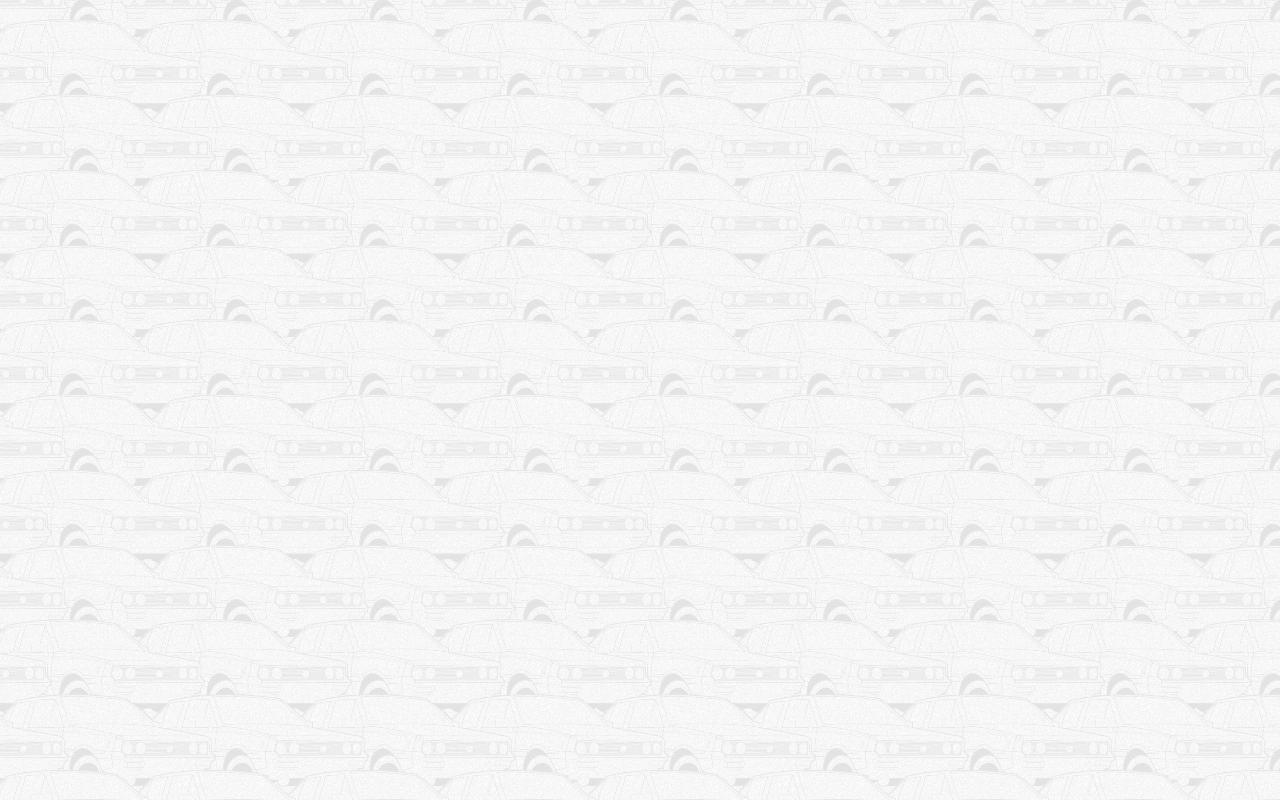
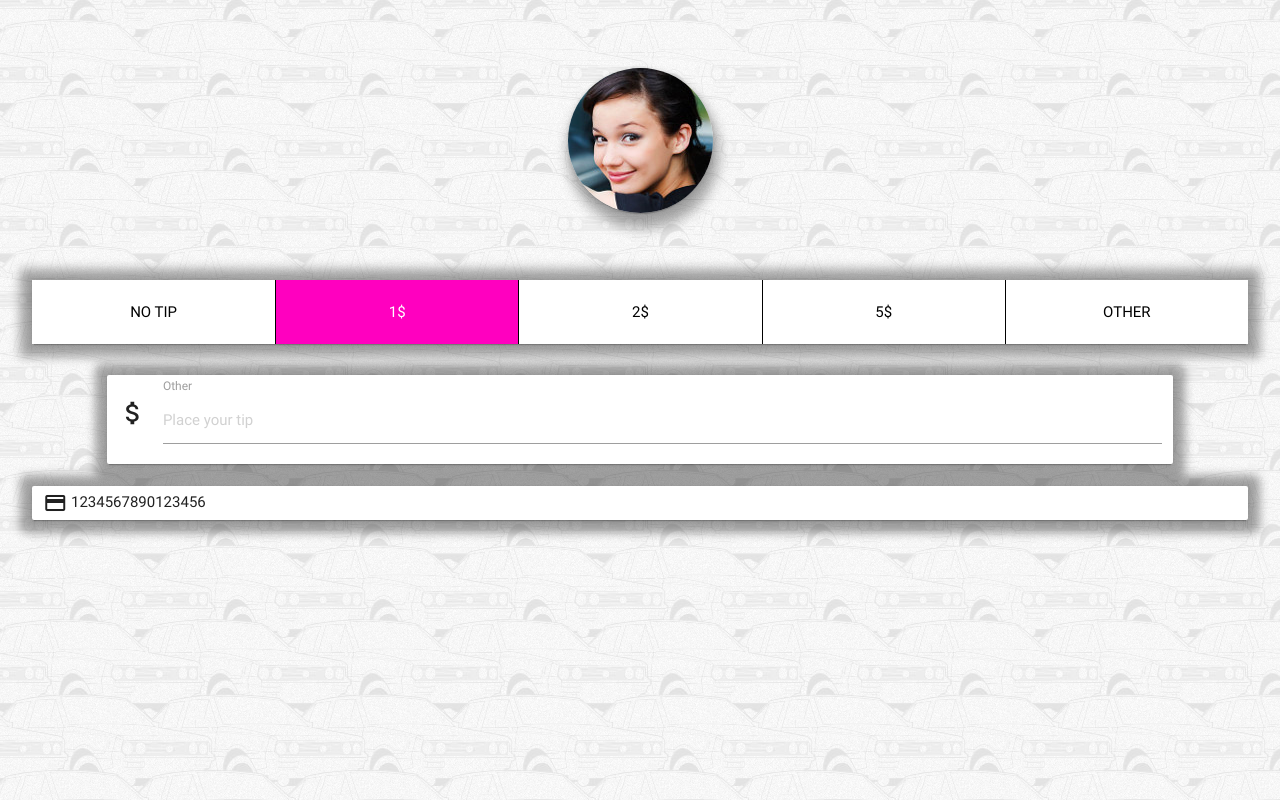
Before and after one commit to guilleCM/Cotxox_app, a Flask app: page /payment in a window 1280 px wide. Run offline with Flask 2, Linux system fonts and the light colour scheme; a user stored in the database is signed in; some libraries are stand-ins or nearby versions.

Commit message:
iniciada vista payment.html

```diff
--- a/templates/vertical/payment.html
+++ b/templates/vertical/payment.html
@@ -1,7 +1,92 @@
 {% extends "/vertical/base.html" %}
 
 {% block content_navigation %}
-
+	<style>
+		.tip {
+			height: 10%;
+		}
+		.full-height {
+			height: 100%;
+		}
+		.bordered {
+			border-style: outset;
+		}
+		.tip-item {
+			width: 20%;
+		}
+		.border-item {
+			border-left-style: solid;
+			border-left-width: 1px;
+		}
+		.tip-container {
+			height: 10%;
+			width: 95%;
+			margin-left: 2.5%;
+		}
+		nav ul li.active {
+			background-color: #ff00bf;
+			color: white;
+			border-color: black;
+		}
+		nav {
+			box-shadow: 0px 1px 10px 12px rgba(0,0,0,0.35), 0 1px 5px 0 rgba(0,0,0,0.12), 0 3px 1px -2px rgba(0,0,0,0.2);
+			background-color: white;
+			color: black;
+		}
+		nav li:hover {
+			background-color: #ff00bf;
+			color: white;
+			border-color: black;
+		}
+		img {
+			box-shadow: 3px 12px 13px 3px rgba(0,0,0,0.35), 0 1px 5px 0 rgba(0,0,0,0.12), 0 3px 1px -2px rgba(0,0,0,0.2);
+		}
+		.input-field {
+			box-shadow: 0px 1px 10px 12px rgba(0,0,0,0.35), 0 1px 5px 0 rgba(0,0,0,0.12), 0 3px 1px -2px rgba(0,0,0,0.2);
+		}
+		label {
+			margin-top: 15px;
+		}
+		.icon-align {
+            vertical-align: middle;
+        }
+        .card-container {
+        	padding-top: 5px !important;
+        	padding-bottom: 5px !important;
+        	box-shadow: 0px 1px 10px 12px rgba(0,0,0,0.35), 0 1px 5px 0 rgba(0,0,0,0.12), 0 3px 1px -2px rgba(0,0,0,0.2);
+        }
+	</style>
+	<div class="row wrapper" style="height: 35%">
+		<div class="col s12 profilePhoto valign-wrapper" style="height: 100%;">
+			<img class="circle" src="../../static/img/drivers/driver1.jpg" alt="driver1" style="margin:auto">
+		</div>
+	</div>
+	<div class="row tip-container">
+	<nav>
+		<div class="nav-wrapper">
+			<ul class="center">
+				<li class="tip-item full-height" value="0">NO TIP</li>
+				<li class="tip-item border-item active" value="1">1$</li>
+				<li class="tip-item border-item" value="2">2$</li>
+				<li class="tip-item border-item" value="5">5$</li>
+				<li class="tip-item border-item">OTHER</li>
+			</ul>
+		</div>
+	</nav>
+	</div>
+	<div class="row">
+		<div class="card input-field col s10 offset-s1">
+		<br>
+		<i class="material-icons prefix">attach_money</i>
+        <label for="othertip">Other</label>
+        <input type="number" placeholder="Place your tip" id="othertip">
+        </div>
+	</div>
+	<div class="row tip-container">
+		<div class="col s12 card card-container">
+			<i class="material-icons icon-align">credit_card</i><span> {{ current_user.creditCard }}</span>
+		</div>
+	</div>
 {% endblock %}
 
 {% block javascript %}
```
